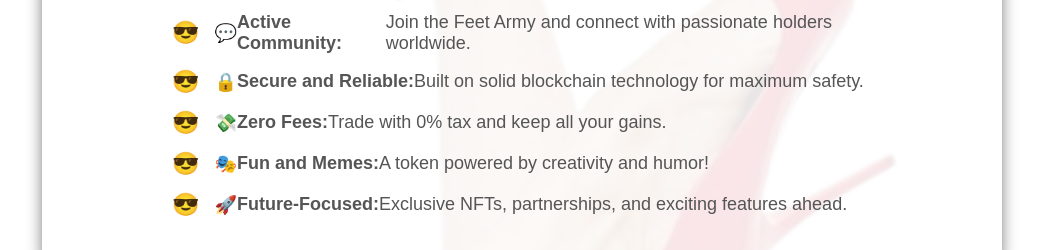
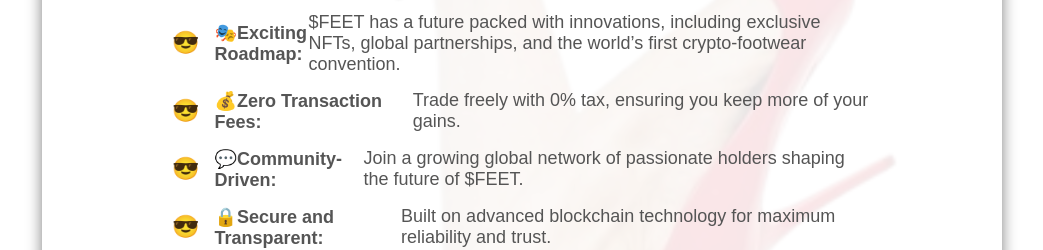
Before and after one commit to token4fun/feetcoin, a plain HTML site: page index.html in a window 1280 px wide. Shown: the part 725-975 px from the top of the page, without its empty margins (118-1161 px from the left). Drawn offline with Linux system fonts and the light colour scheme; a script that the page names is missing.

Commit message:
Update index.html

```diff
--- a/index.html
+++ b/index.html
@@ -42,13 +42,14 @@
 <section class="features">
     <h2>Why Choose FeetCoin?</h2>
     <ul>
-        <li>💬 <strong>Active Community:</strong> Join the Feet Army and connect with passionate holders worldwide.</li>
-        <li>🔒 <strong>Secure and Reliable:</strong> Built on solid blockchain technology for maximum safety.</li>
-        <li>💸 <strong>Zero Fees:</strong> Trade with 0% tax and keep all your gains.</li>
-        <li>🎭 <strong>Fun and Memes:</strong> A token powered by creativity and humor!</li>
-        <li>🚀 <strong>Future-Focused:</strong> Exclusive NFTs, partnerships, and exciting features ahead.</li>
+        <li><strong>🎭Exciting Roadmap:</strong> $FEET has a future packed with innovations, including exclusive NFTs, global partnerships, and the world’s first crypto-footwear convention.</li>
+        <li><strong>💰Zero Transaction Fees:</strong> Trade freely with 0% tax, ensuring you keep more of your gains.</li>
+        <li><strong>💬Community-Driven:</strong> Join a growing global network of passionate holders shaping the future of $FEET.</li>
+        <li><strong>🔒Secure and Transparent:</strong> Built on advanced blockchain technology for maximum reliability and trust.</li>
+        <li><strong>🚀Vision for Growth:</strong> $FEET is more than a meme—it’s a movement with endless opportunities for innovation and expansion.</li>
     </ul>
 </section>
+
 
 
 <section class="roadmap">
```
